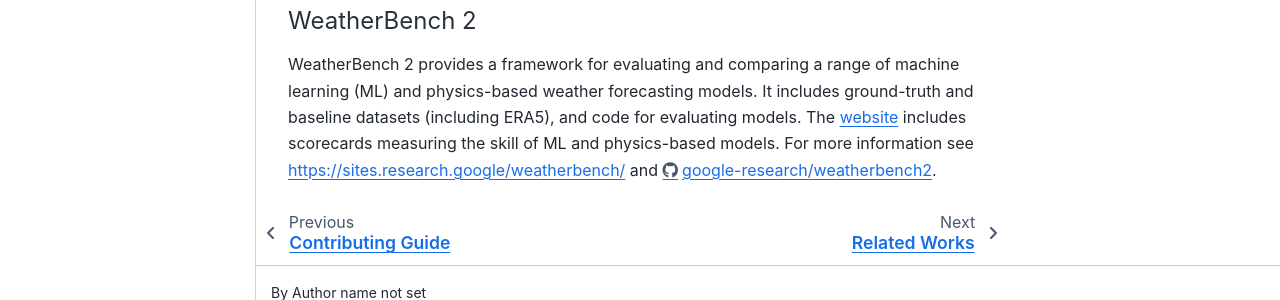
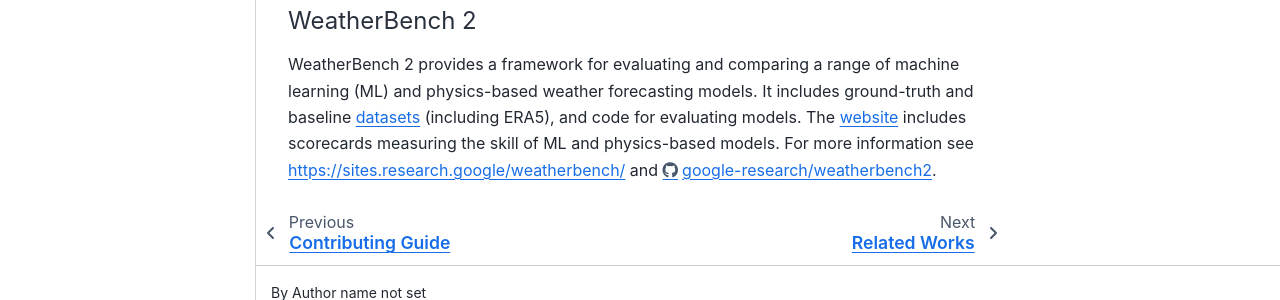
Before and after one commit to nci/scores, a Sphinx documentation site: the page built from docs/data.md, in a window 1280 px wide and 900 px high, scrolled down 2038 px. Shown: the part 557-857 px from the top of the window. Built offline with Sphinx 7.4.7 and the Sphinx Book theme 1.1.4, drawn with Linux system fonts in a browser that asks for light colours; pages that are not in the unit, such as notebooks, are missing from menus; part of the change alters nothing that is shown.

```diff
--- a/docs/data.md
+++ b/docs/data.md
@@ -63,4 +63,4 @@ The European Centre for Medium-Range Weather Forecasts (ECMWF) has developed the
 
 #### WeatherBench 2
 
-WeatherBench 2 provides a framework for evaluating and comparing a range of machine learning (ML) and physics-based weather forecasting models. It includes ground-truth and baseline datasets (including ERA5), and code for evaluating models. The [website](https://sites.research.google/weatherbench/) includes scorecards measuring the skill of ML and physics-based models. For more information see [https://sites.research.google/weatherbench/](https://sites.research.google/weatherbench/) and [https://github.com/google-research/weatherbench2](https://github.com/google-research/weatherbench2).
+WeatherBench 2 provides a framework for evaluating and comparing a range of machine learning (ML) and physics-based weather forecasting models. It includes ground-truth and baseline [datasets](https://weatherbench2.readthedocs.io/en/latest/data-guide.html) (including ERA5), and code for evaluating models. The [website](https://sites.research.google/weatherbench/) includes scorecards measuring the skill of ML and physics-based models. For more information see [https://sites.research.google/weatherbench/](https://sites.research.google/weatherbench/) and [https://github.com/google-research/weatherbench2](https://github.com/google-research/weatherbench2).
```
